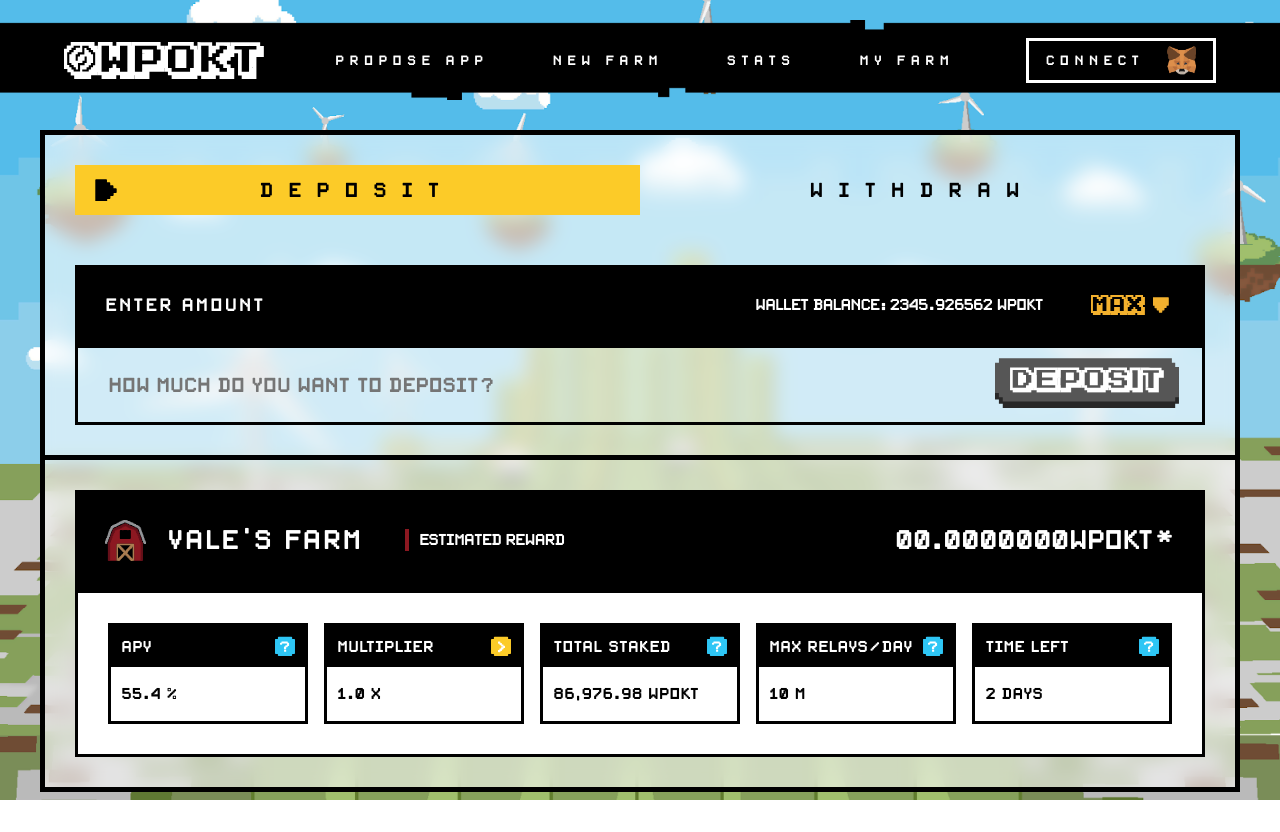
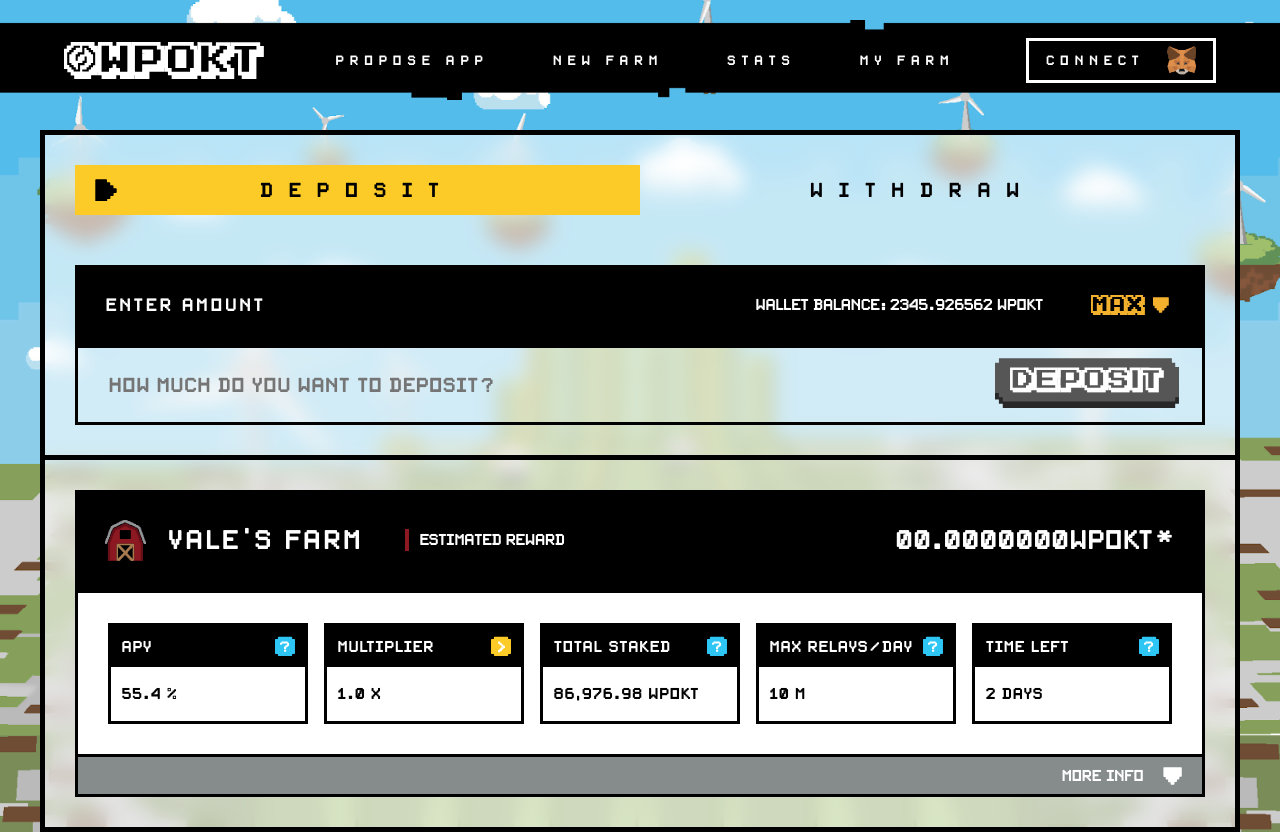
Before and after one commit to pokt-foundation/wpokt-app, a React (Create React App) app: page / in a window 1280 px wide. Before the commit the page ends 800 px from the top, so only its background shows below. Built offline with nearby package versions, Linux system fonts and the light colour scheme.

Commit message:
Add view more bar

```diff
--- a/src/components/theme.ts
+++ b/src/components/theme.ts
@@ -1,4 +1,5 @@
 export const colors = {
+    grey: '#868B8C',
     red: '#8C1821',
     yellow: '#F3B12E',
     yellowLight: '#FCCB28',
--- a/src/views/Deposit/components/InfoCard/components/index.ts
+++ b/src/views/Deposit/components/InfoCard/components/index.ts
@@ -103,6 +103,28 @@
     `}
 `;
 
+export const StyledMoreInfoContainer = styled.div`
+    align-items: center;
+    background: ${colors.grey};
+    border: 3px solid #000000;
+    border-top: none;
+    display: flex;
+    height: 4rem;
+    justify-content: flex-end;
+    padding-right: 2rem;
+    width: 100%;
+
+    div {
+        &:hover {
+            cursor: pointer;
+
+            div#selector-container {
+                transform: rotate(90deg) translateX(-2px);
+            }
+        }
+    }
+`;
+
 export const StyledRewardText = styled.p`
     color: ${colors.white};
     font-family: PixelSplitter;
@@ -118,6 +140,14 @@
     `}
 `;
 
+export const StyledSelectorContainer = styled.div`
+    fill: ${colors.white};
+    height: 1.8rem;
+    margin-left: 2rem;
+    transform: rotate(90deg);
+    transition: all .3s ease;
+    width: 1.8rem;
+`;
 
 export const StyledSmallInfoCardsContainer = styled.div`
     align-items: center;
--- a/src/views/Deposit/components/InfoCard/index.tsx
+++ b/src/views/Deposit/components/InfoCard/index.tsx
@@ -1,6 +1,4 @@
 import React from 'react';
-import styled from 'styled-components';
-import { media } from 'components/breakpoints';
 import { colors } from 'components/theme';
 
 // Components
@@ -12,12 +10,16 @@
     StyledHeaderLeft,
     StyledHeaderRight,
     StyledLine,
+    StyledMoreInfoContainer,
     StyledRewardText,
+    StyledSelectorContainer,
     StyledSmallInfoCardsContainer,
 } from './components';
+import { Flex } from 'components/Containers';
 import { H1, P2 } from 'components/Typography';
 
 // Assets
+import { ReactComponent as SelectorSvg } from 'assets/icons/selector.svg';
 import { ReactComponent as FarmSvg } from 'assets/icons/farm.svg';
 
 export const InfoCard: React.FC = () => {
@@ -48,6 +50,14 @@
                 <SmallInfoCard statType={'question'} statTitle={'time left'} statContent={'2 days'} />
                 <SmallInfoCardExtraLinks />
             </StyledSmallInfoCardsContainer>
+            <StyledMoreInfoContainer>
+                <Flex align={'center'} justify={'center'}>
+                    <P2 color={colors.white}>More Info</P2>
+                    <StyledSelectorContainer id={'selector-container'}>
+                        <SelectorSvg />
+                    </StyledSelectorContainer>
+                </Flex>
+            </StyledMoreInfoContainer>
         </div>
     )
 }
```
